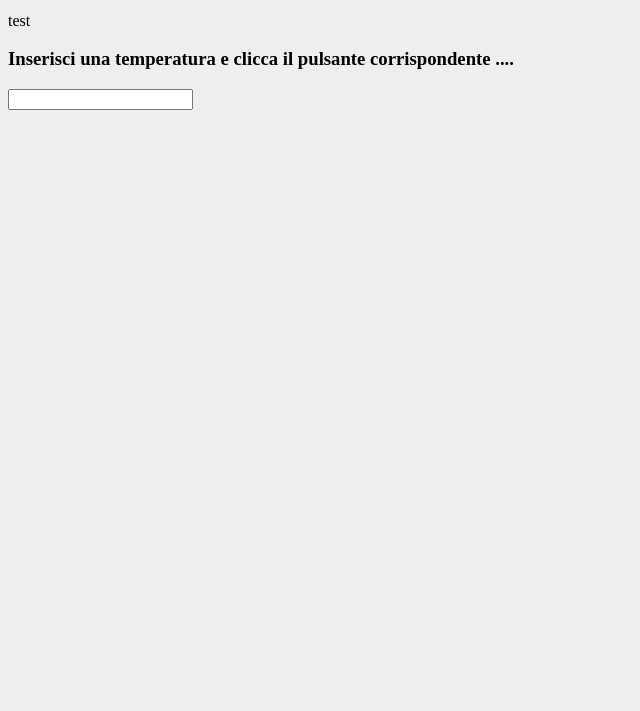
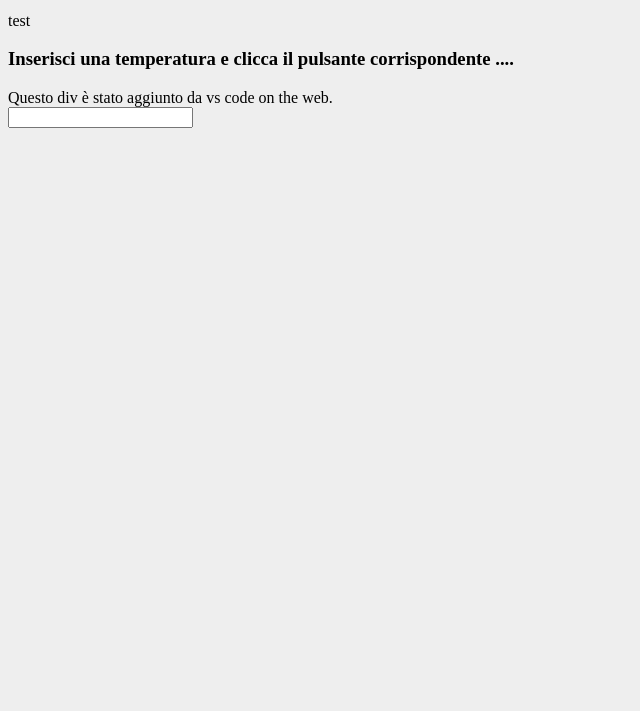
Before and after one commit to giuseppemastrandrea/convertitore-temperatura, a plain HTML site: page index.html in a window 1280 px wide. Shown: the part 89-800 px from the top of the page, without its empty margins (0-640 px from the left). Drawn offline with Linux system fonts and the light colour scheme.

Commit message:
aggiunta roba da vs code on the web

```diff
--- a/index.html
+++ b/index.html
@@ -16,6 +16,7 @@
 		<h3>
 			Inserisci una temperatura e clicca il pulsante corrispondente ....
 		</h3>
+		<div class="myClass">Questo div è stato aggiunto da vs code on the web.</div>
 		<form>
 			<div class="row">
 				<input type="text" name="temp">
```
